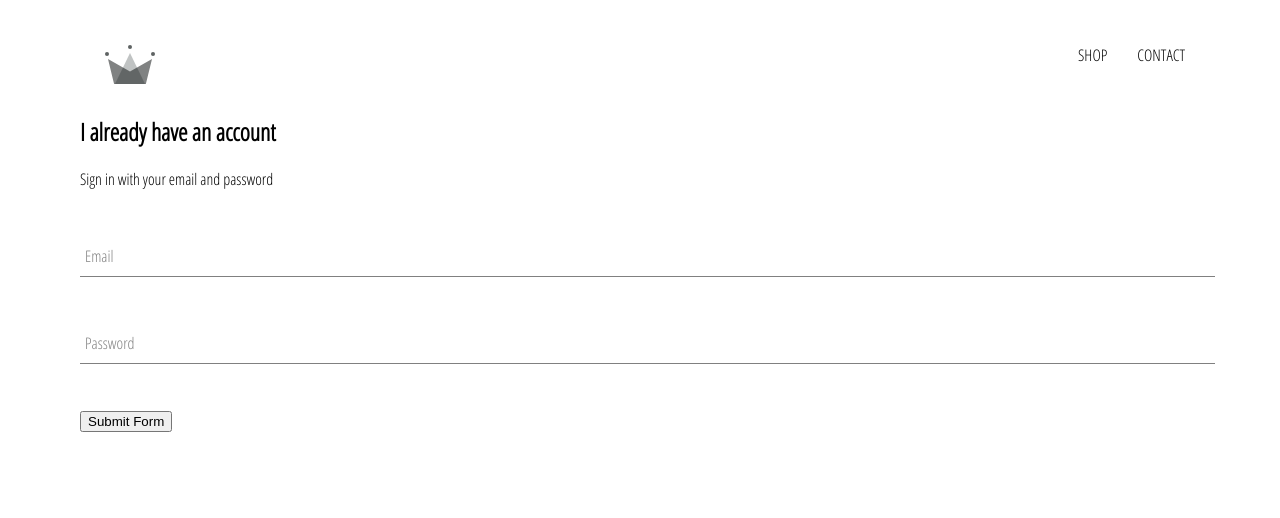
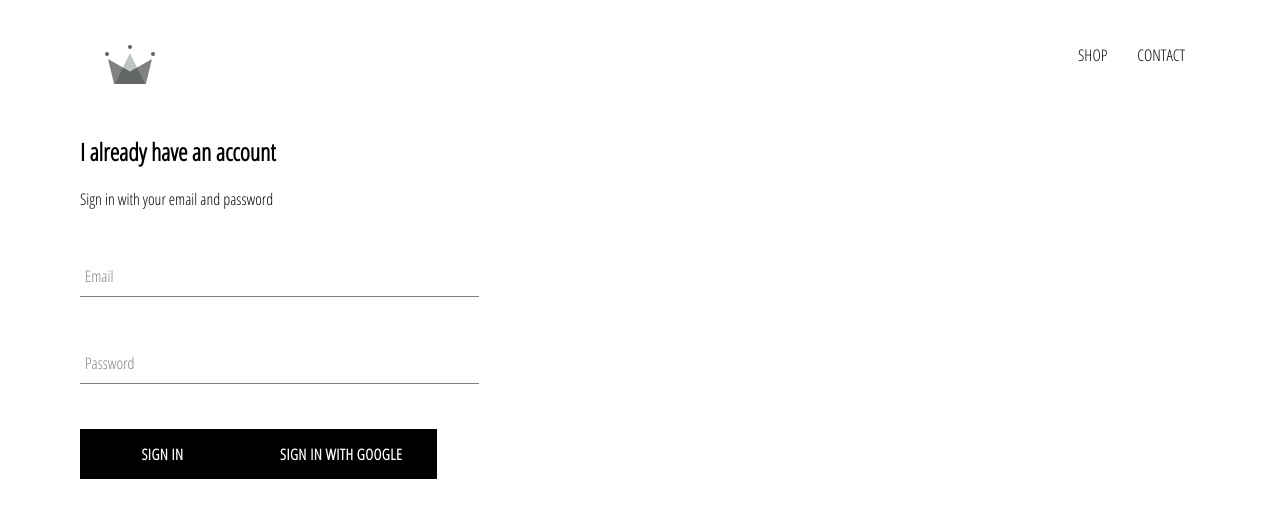
Before and after one commit to jlspncr/crwn-clothing, a React (Create React App) app: page /signIn in a window 1280 px wide. Shown: the top 518 px of the page. Built offline with nearby package versions, Linux system fonts and the light colour scheme; no server answers.

Commit message:
WIP: Adding Firebase to crwn-clothing

```diff
--- a/package.json
+++ b/package.json
@@ -6,6 +6,7 @@
     "@testing-library/jest-dom": "^5.15.0",
     "@testing-library/react": "^11.2.7",
     "@testing-library/user-event": "^12.8.3",
+    "firebase": "^9.6.3",
     "node-sass": "^7.0.0",
     "react": "^17.0.2",
     "react-dom": "^17.0.2",
--- a/src/App.js
+++ b/src/App.js
@@ -6,8 +6,32 @@
 import ShopPage from './pages/shop/shop.component'
 import SignInAndSignUpPage from './pages/sign-in-and-sign-up/sign-in-and-sign-up.component';
 import Header from './components/header/header.component';
+import {auth} from './firebase/firebase.utils'
 
-function App() {
+class App extends React.Component {
+
+  constructor() {
+    super();
+
+    this.state = {
+      currentUser: null
+    }
+  }
+
+  unsubscribeFromAuth = null
+
+  componentDidMount() {
+    this.unsubscribeFromAuth = auth.onAuthStateChanged(user => {
+      this.setState({ currentUser: user });
+      console.log(user);
+    })
+  }
+
+  componentWillUnmount(){
+    this.unsubscribeFromAuth();
+  }
+
+  render(){
     return (
       <div>
         <Header />
@@ -19,5 +43,6 @@
       </div>
     );
   }
+}
 
 export default App;
--- /dev/null
+++ b/src/components/custom-button/custom-button.component.jsx
@@ -0,0 +1,11 @@
+import React from 'react';
+
+import './custom-button.styles.scss'
+
+const CustomButton = ({ children, ...otherProps }) => (
+  <button className='custom-button' {...otherProps} >
+    {children}
+  </button>
+);
+
+export default CustomButton;
--- /dev/null
+++ b/src/components/custom-button/custom-button.styles.scss
@@ -0,0 +1,22 @@
+.custom-button {
+	min-width: 165px;
+	width: auto;
+	height: 50px;
+	letter-spacing: 0.5px;
+	line-height: 50px;
+	padding: 0 35px 0 35px;
+	font-size: 15px;
+	background-color: black;
+	color: white;
+	text-transform: uppercase;
+	font-family: "Open Sans Condensed";
+	font-weight: bolder;
+	border: none;
+	cursor: pointer;
+
+	&:hover {
+		background-color: white;
+		color: black;
+		border: 1px solid black;
+	}
+}
--- a/src/components/sign-in/sign-in.component.jsx
+++ b/src/components/sign-in/sign-in.component.jsx
@@ -1,6 +1,9 @@
 import React from 'react'
 
 import FormInput from '../form-input/form-input.component';
+import CustomButton from '../custom-button/custom-button.component';
+
+import { signInWithGoogle } from '../../firebase/firebase.utils';
 
 import './sign-in.styles.scss';
 
@@ -50,7 +53,8 @@
             required
             />
 
-          <input type='submit' value='Submit Form' />
+          <CustomButton type='submit'>Sign In</CustomButton>
+          <CustomButton onClick={signInWithGoogle}>Sign In With Google</CustomButton>
         </form>
       </div>
     )
--- a/src/components/sign-in/sign-in.styles.scss
+++ b/src/components/sign-in/sign-in.styles.scss
@@ -0,0 +1,9 @@
+.sign-in {
+	width: 30vw;
+	display: flex;
+	flex-direction: column;
+
+	.title {
+		margin: 10px 0;
+	}
+}
--- /dev/null
+++ b/src/firebase/firebase.utils.js
@@ -0,0 +1,23 @@
+import firebase from 'firebase/compat/app';
+import 'firebase/compat/firestore';
+import 'firebase/compat/auth';
+
+const config= {
+  apiKey: "AIzaSyAW1oGMYeF3qSd5A6I7Dm8vohP-HdNkFcc",
+  authDomain: "crwn-db-16d56.firebaseapp.com",
+  projectId: "crwn-db-16d56",
+  storageBucket: "crwn-db-16d56.appspot.com",
+  messagingSenderId: "675493759550",
+  appId: "1:675493759550:web:d2bf281aa15314899f1f6f"
+}
+
+firebase.initializeApp(config);
+
+export const auth = firebase.auth();
+export const firestore = firebase.firestore();
+
+const provider = new firebase.auth.GoogleAuthProvider();
+provider.setCustomParameters({ prompt: 'select_account' });
+export const signInWithGoogle = () => auth.signInWithPopup(provider);
+
+export default firebase;
```
Also changed, not shown: 1 other file (tests, documents, lock files or other folders). Lines whose indentation alone changed are shown as unchanged.
